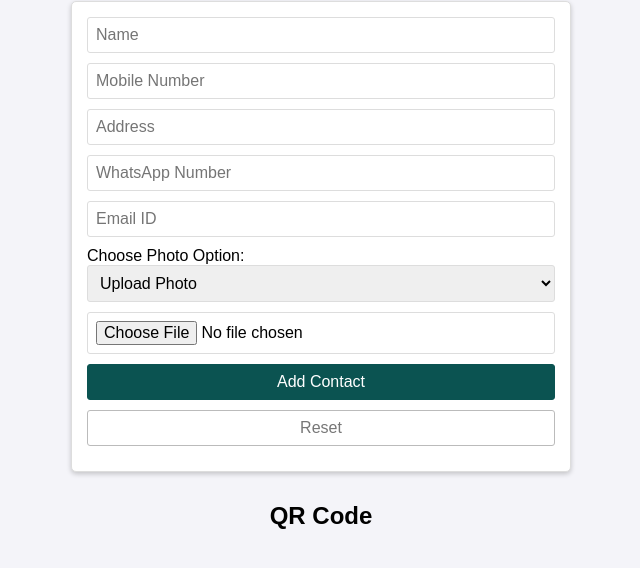
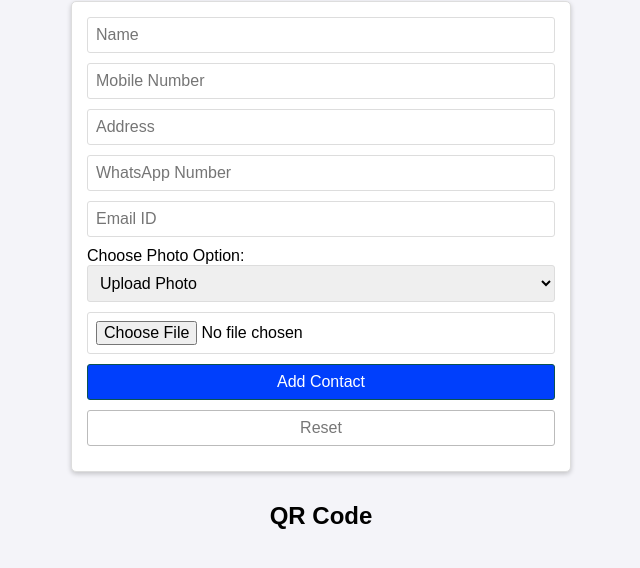
Before and after one commit to chiranjit2020/phone-book, a plain HTML site: page index.html in a window 1280 px wide. Shown: the part 56-624 px from the top of the page, without its empty margins (319-959 px from the left). Drawn offline with nearby package versions, Linux system fonts and the light colour scheme; a web font is replaced by a local one.

Commit message:
Update style.css

```diff
--- a/style.css
+++ b/style.css
@@ -39,7 +39,7 @@ select {
   border-radius: 3px;
 }
 button {
-  background-color: #0b5351;
+  background-color: #003ffc;
   color: white;
   border: none;
   cursor: pointer;
```
